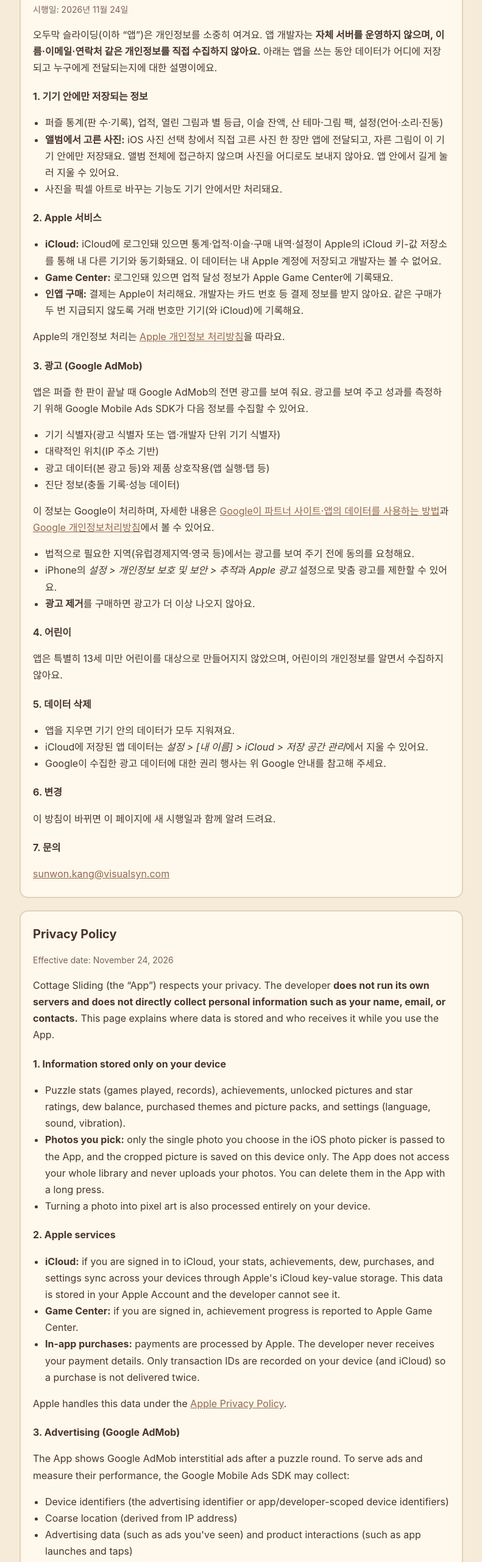
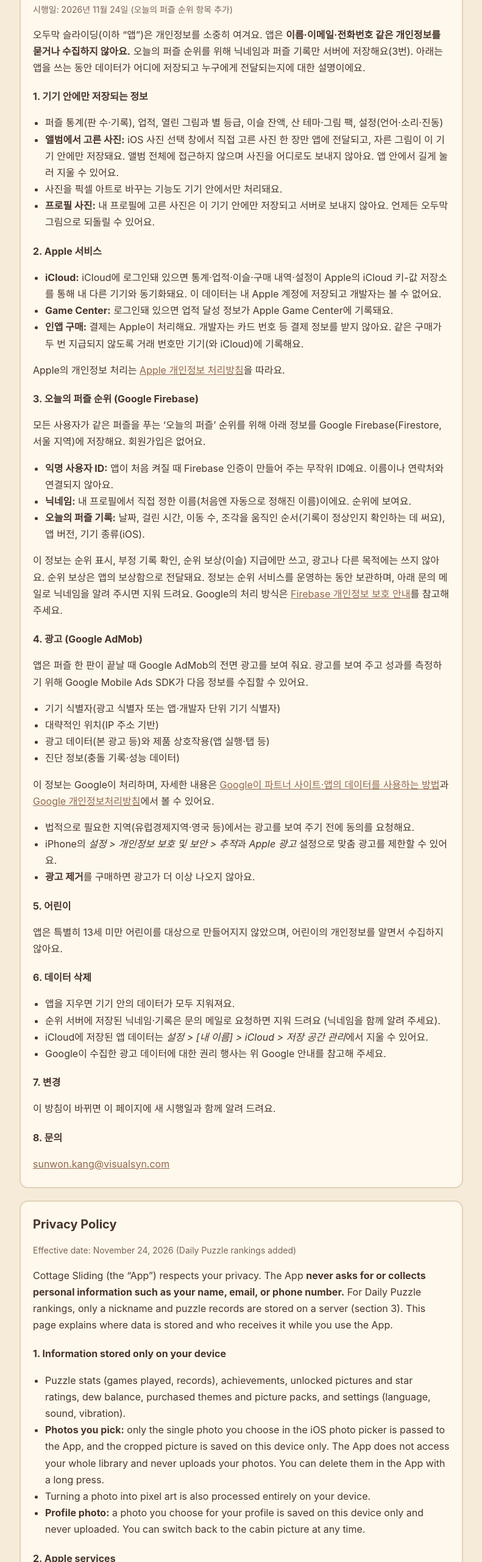
Before and after one commit to sunwonkang97/sunwonkang97.github.io, a plain HTML site: page privacy.html in a window 1280 px wide. Shown: the part 238-2800 px from the top of the page at 61% size, without its empty margins (244-1035 px from the left). Drawn offline with Linux system fonts and the light colour scheme.

Commit message:
개인정보처리방침: 오늘의 퍼즐 순위(Firebase) 항목 추가, 프로필 사진은 기기 안에만
Co-Authored-By: Claude Opus 5.5 <noreply@anthropic.com>

```diff
--- a/privacy.html
+++ b/privacy.html
@@ -21,14 +21,15 @@
 
   <section class="card" id="ko">
     <h2>개인정보처리방침</h2>
-    <p class="muted">시행일: 2026년 11월 24일</p>
-    <p>오두막 슬라이딩(이하 “앱”)은 개인정보를 소중히 여겨요. 앱 개발자는 <strong>자체 서버를 운영하지 않으며, 이름·이메일·연락처 같은 개인정보를 직접 수집하지 않아요.</strong> 아래는 앱을 쓰는 동안 데이터가 어디에 저장되고 누구에게 전달되는지에 대한 설명이에요.</p>
+    <p class="muted">시행일: 2026년 11월 24일 (오늘의 퍼즐 순위 항목 추가)</p>
+    <p>오두막 슬라이딩(이하 “앱”)은 개인정보를 소중히 여겨요. 앱은 <strong>이름·이메일·전화번호 같은 개인정보를 묻거나 수집하지 않아요.</strong> 오늘의 퍼즐 순위를 위해 닉네임과 퍼즐 기록만 서버에 저장해요(3번). 아래는 앱을 쓰는 동안 데이터가 어디에 저장되고 누구에게 전달되는지에 대한 설명이에요.</p>
 
     <h3>1. 기기 안에만 저장되는 정보</h3>
     <ul>
       <li>퍼즐 통계(판 수·기록), 업적, 열린 그림과 별 등급, 이슬 잔액, 산 테마·그림 팩, 설정(언어·소리·진동)</li>
       <li><strong>앨범에서 고른 사진:</strong> iOS 사진 선택 창에서 직접 고른 사진 한 장만 앱에 전달되고, 자른 그림이 이 기기 안에만 저장돼요. 앨범 전체에 접근하지 않으며 사진을 어디로도 보내지 않아요. 앱 안에서 길게 눌러 지울 수 있어요.</li>
       <li>사진을 픽셀 아트로 바꾸는 기능도 기기 안에서만 처리돼요.</li>
+      <li><strong>프로필 사진:</strong> 내 프로필에 고른 사진은 이 기기 안에만 저장되고 서버로 보내지 않아요. 언제든 오두막 그림으로 되돌릴 수 있어요.</li>
     </ul>
 
     <h3>2. Apple 서비스</h3>
@@ -39,7 +40,16 @@
     </ul>
     <p>Apple의 개인정보 처리는 <a href="https://www.apple.com/kr/legal/privacy/" rel="noopener">Apple 개인정보 처리방침</a>을 따라요.</p>
 
-    <h3>3. 광고 (Google AdMob)</h3>
+    <h3>3. 오늘의 퍼즐 순위 (Google Firebase)</h3>
+    <p>모든 사용자가 같은 퍼즐을 푸는 ‘오늘의 퍼즐’ 순위를 위해 아래 정보를 Google Firebase(Firestore, 서울 지역)에 저장해요. 회원가입은 없어요.</p>
+    <ul>
+      <li><strong>익명 사용자 ID:</strong> 앱이 처음 켜질 때 Firebase 인증이 만들어 주는 무작위 ID예요. 이름이나 연락처와 연결되지 않아요.</li>
+      <li><strong>닉네임:</strong> 내 프로필에서 직접 정한 이름(처음엔 자동으로 정해진 이름)이에요. 순위에 보여요.</li>
+      <li><strong>오늘의 퍼즐 기록:</strong> 날짜, 걸린 시간, 이동 수, 조각을 움직인 순서(기록이 정상인지 확인하는 데 써요), 앱 버전, 기기 종류(iOS).</li>
+    </ul>
+    <p>이 정보는 순위 표시, 부정 기록 확인, 순위 보상(이슬) 지급에만 쓰고, 광고나 다른 목적에는 쓰지 않아요. 순위 보상은 앱의 보상함으로 전달돼요. 정보는 순위 서비스를 운영하는 동안 보관하며, 아래 문의 메일로 닉네임을 알려 주시면 지워 드려요. Google의 처리 방식은 <a href="https://firebase.google.com/support/privacy" rel="noopener">Firebase 개인정보 보호 안내</a>를 참고해 주세요.</p>
+
+    <h3>4. 광고 (Google AdMob)</h3>
     <p>앱은 퍼즐 한 판이 끝날 때 Google AdMob의 전면 광고를 보여 줘요. 광고를 보여 주고 성과를 측정하기 위해 Google Mobile Ads SDK가 다음 정보를 수집할 수 있어요.</p>
     <ul>
       <li>기기 식별자(광고 식별자 또는 앱·개발자 단위 기기 식별자)</li>
@@ -54,33 +64,35 @@
       <li><strong>광고 제거</strong>를 구매하면 광고가 더 이상 나오지 않아요.</li>
     </ul>
 
-    <h3>4. 어린이</h3>
+    <h3>5. 어린이</h3>
     <p>앱은 특별히 13세 미만 어린이를 대상으로 만들어지지 않았으며, 어린이의 개인정보를 알면서 수집하지 않아요.</p>
 
-    <h3>5. 데이터 삭제</h3>
+    <h3>6. 데이터 삭제</h3>
     <ul>
       <li>앱을 지우면 기기 안의 데이터가 모두 지워져요.</li>
+      <li>순위 서버에 저장된 닉네임·기록은 문의 메일로 요청하면 지워 드려요 (닉네임을 함께 알려 주세요).</li>
       <li>iCloud에 저장된 앱 데이터는 <em>설정 &gt; [내 이름] &gt; iCloud &gt; 저장 공간 관리</em>에서 지울 수 있어요.</li>
       <li>Google이 수집한 광고 데이터에 대한 권리 행사는 위 Google 안내를 참고해 주세요.</li>
     </ul>
 
-    <h3>6. 변경</h3>
+    <h3>7. 변경</h3>
     <p>이 방침이 바뀌면 이 페이지에 새 시행일과 함께 알려 드려요.</p>
 
-    <h3>7. 문의</h3>
+    <h3>8. 문의</h3>
     <p><a href="mailto:sunwon.kang@visualsyn.com">sunwon.kang@visualsyn.com</a></p>
   </section>
 
   <section class="card" id="en">
     <h2>Privacy Policy</h2>
-    <p class="muted">Effective date: November 24, 2026</p>
-    <p>Cottage Sliding (the “App”) respects your privacy. The developer <strong>does not run its own servers and does not directly collect personal information such as your name, email, or contacts.</strong> This page explains where data is stored and who receives it while you use the App.</p>
+    <p class="muted">Effective date: November 24, 2026 (Daily Puzzle rankings added)</p>
+    <p>Cottage Sliding (the “App”) respects your privacy. The App <strong>never asks for or collects personal information such as your name, email, or phone number.</strong> For Daily Puzzle rankings, only a nickname and puzzle records are stored on a server (section 3). This page explains where data is stored and who receives it while you use the App.</p>
 
     <h3>1. Information stored only on your device</h3>
     <ul>
       <li>Puzzle stats (games played, records), achievements, unlocked pictures and star ratings, dew balance, purchased themes and picture packs, and settings (language, sound, vibration).</li>
       <li><strong>Photos you pick:</strong> only the single photo you choose in the iOS photo picker is passed to the App, and the cropped picture is saved on this device only. The App does not access your whole library and never uploads your photos. You can delete them in the App with a long press.</li>
       <li>Turning a photo into pixel art is also processed entirely on your device.</li>
+      <li><strong>Profile photo:</strong> a photo you choose for your profile is saved on this device only and never uploaded. You can switch back to the cabin picture at any time.</li>
     </ul>
 
     <h3>2. Apple services</h3>
@@ -91,7 +103,16 @@
     </ul>
     <p>Apple handles this data under the <a href="https://www.apple.com/legal/privacy/" rel="noopener">Apple Privacy Policy</a>.</p>
 
-    <h3>3. Advertising (Google AdMob)</h3>
+    <h3>3. Daily Puzzle rankings (Google Firebase)</h3>
+    <p>For the Daily Puzzle, where everyone solves the same puzzle, the following is stored in Google Firebase (Firestore, Seoul region). There is no sign-up.</p>
+    <ul>
+      <li><strong>Anonymous user ID:</strong> a random ID created by Firebase Authentication when the App first starts. It is not linked to your name or contact details.</li>
+      <li><strong>Nickname:</strong> the name you set in your profile (an automatic name at first). It is shown in the rankings.</li>
+      <li><strong>Daily Puzzle records:</strong> date, time taken, number of moves, the order of your moves (used to check that a record is genuine), app version, and platform (iOS).</li>
+    </ul>
+    <p>This information is used only to show rankings, detect invalid records, and deliver ranking rewards (dew) to your in-app reward box. It is never used for advertising or other purposes. It is kept while the ranking service operates; email us with your nickname to have it deleted. See <a href="https://firebase.google.com/support/privacy" rel="noopener">Privacy and Security in Firebase</a> for how Google handles it.</p>
+
+    <h3>4. Advertising (Google AdMob)</h3>
     <p>The App shows Google AdMob interstitial ads after a puzzle round. To serve ads and measure their performance, the Google Mobile Ads SDK may collect:</p>
     <ul>
       <li>Device identifiers (the advertising identifier or app/developer-scoped device identifiers)</li>
@@ -106,20 +127,21 @@
       <li>Purchasing <strong>Remove Ads</strong> stops ads from being shown.</li>
     </ul>
 
-    <h3>4. Children</h3>
+    <h3>5. Children</h3>
     <p>The App is not specifically directed at children under 13, and we do not knowingly collect personal information from children.</p>
 
-    <h3>5. Deleting data</h3>
+    <h3>6. Deleting data</h3>
     <ul>
       <li>Deleting the App removes all data stored on your device.</li>
+      <li>Your nickname and records on the ranking server are deleted on request by email (please include your nickname).</li>
       <li>App data stored in iCloud can be deleted in <em>Settings &gt; [your name] &gt; iCloud &gt; Manage Storage</em>.</li>
       <li>For advertising data collected by Google, see Google's pages linked above.</li>
     </ul>
 
-    <h3>6. Changes</h3>
+    <h3>7. Changes</h3>
     <p>If this policy changes, we will post the update on this page with a new effective date.</p>
 
-    <h3>7. Contact</h3>
+    <h3>8. Contact</h3>
     <p><a href="mailto:sunwon.kang@visualsyn.com">sunwon.kang@visualsyn.com</a></p>
   </section>
 
```
